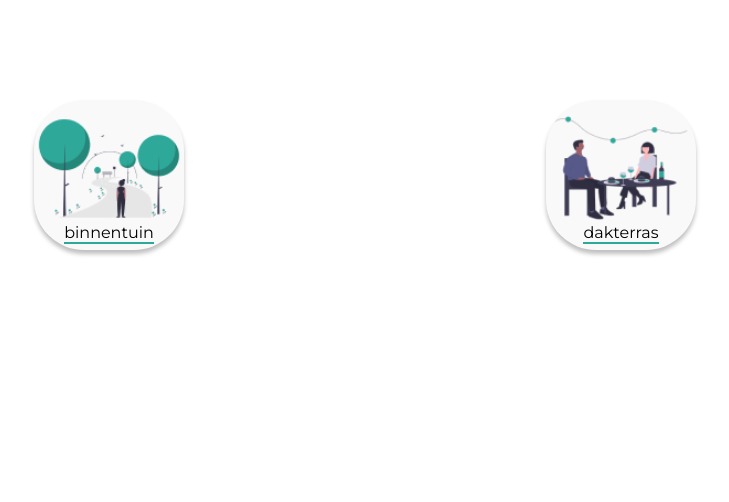
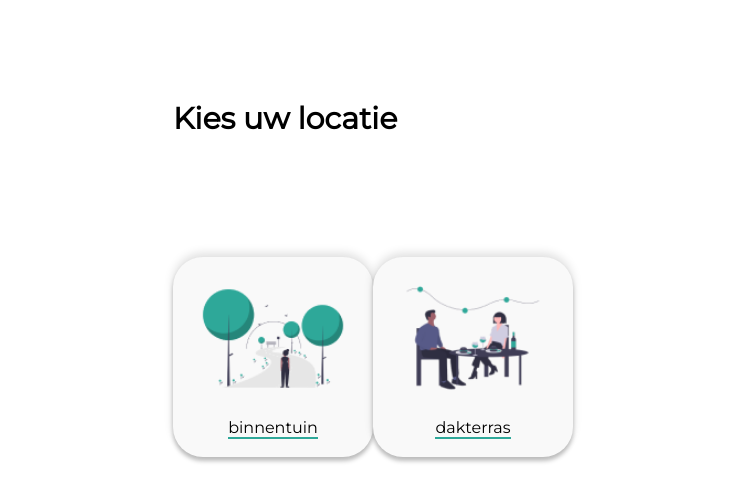
Before and after one commit to Daanp96/De-Binnentuin-Frontend, a React (Create React App) app: page / in a window 1280 px wide. Shown: the top 502 px of the page, without its empty margins (275-1004 px from the left). Built offline with nearby package versions, Linux system fonts and the light colour scheme.

Commit message:
added comments + improvements upon location selection by highlighting selected location

```diff
--- a/src/App.js
+++ b/src/App.js
@@ -29,9 +29,12 @@ class App extends React.Component {
   render(){
     return (
       <main className="main">
-        <section className="main__locationContainer">
-          <LocationButton locatie="binnentuin" onClick={this.makeApiCall}/>
-          <LocationButton locatie="dakterras" onClick={this.makeApiCall}/>
+        <section className="main__location">
+          <h2 className="main__location__text">Kies uw locatie</h2>
+          <section className="main__location__locationContainer">
+            <LocationButton locatie="binnentuin" onClick={this.makeApiCall}/>
+            <LocationButton locatie="dakterras" onClick={this.makeApiCall}/>
+          </section>
         </section>
 
         {this.tafels}
--- a/src/LocationButton.js
+++ b/src/LocationButton.js
@@ -3,20 +3,62 @@ import "./sass/LocationButton.scss"
 
 const LocationButton = (props) =>{
   let img;
-
+  //image different source depending on props.locatie for location
   if(props.locatie === "binnentuin" || props.locatie === "dakterras"){
-    img = <img className="locationButton__img" src={"./" + props.locatie + ".png"} alt={"afbeelding binnen knop om naar " + props.locatie + " te gaan"}/>
+    img = <img className="location__locationButton__img" src={"./" + props.locatie + ".png"} alt={"afbeelding binnen knop om naar " + props.locatie + " te gaan"}/>
   }
 
   const onLocatieClick = event =>{
+    //run api 1 level higher in App.js
     props.onClick(event.target.getAttribute("locatie"));
+
+    //get dropdown element
+    let dropdown = event.target.parentNode.childNodes[1];
+
+    //get all locationbuttons
+    let locationButtons = document.getElementsByClassName("location");
+    //loop through all locationButtons
+    for (let i = 0; i < locationButtons.length; i++) {
+      //if locationbutton doesnt match up with own location === other location button
+      if (locationButtons[i].childNodes[0].getAttribute("locatie") !== props.locatie) {
+        //save element to var
+        let other_dropdown = locationButtons[i].childNodes[1];
+        //only toggle other dropdown state if they dont have the same dropdown state (so it never opens both at the start)
+        if ((other_dropdown.classList.contains("location__dropdown--open") !== dropdown.classList.contains("location__dropdown--open"))) {
+          //toggle other dropdown open/closed
+          other_dropdown.classList.remove("location__dropdown--open");
+
+          //give text display none/block depending on if other dropdown is open or closed
+          if (other_dropdown.classList.contains("location__dropdown--open")) {
+            other_dropdown.childNodes[0].style.display = "block";
+          }else{
+            other_dropdown.childNodes[0].style.display = "none";
+          }
+        }
+      }
+    }
+
+    //toggle open class on selected dropdown
+    dropdown.classList.add("location__dropdown--open");
+
+    //give text display none/block depending on if dropdown is open or closed
+    if (dropdown.classList.contains("location__dropdown--open")) {
+      dropdown.childNodes[0].style.display = "block";
+    }else{
+      dropdown.childNodes[0].style.display = "none";
+    }
   }
 
   return(
-    <button className="locationButton" onClick={onLocatieClick} locatie={props.locatie}>
-      {img}
-      <p className="locationButton__text">{props.locatie}</p>
-    </button>
+    <section className="location">
+      <button className="location__locationButton" onClick={onLocatieClick} locatie={props.locatie}>
+        {img}
+        <p className="location__locationButton__text">{props.locatie}</p>
+      </button>
+      <section className="location__dropdown">
+        <p className="location__dropdown__text">geselecteerd</p>
+      </section>
+    </section>
   );
 }
 
--- a/src/sass/App.scss
+++ b/src/sass/App.scss
@@ -19,13 +19,24 @@
     z-index: 99;
   }
 
-  &__locationContainer{
-    width: 80%;
+  &__location{
+    width: 30%;
     margin: 100px auto 0;
 
+    &__text{
+      font-family: Montserrat;
+      font-size: 30px;
+    }
 
-    display: flex;
-    align-items: center;
-    justify-content: space-around;
+    &__locationContainer{
+      width: 100%;
+      height: 400px;
+      margin: 10px auto 0;
+
+
+      display: flex;
+      align-items: center;
+      justify-content: space-between;
+    }
   }
 }
--- a/src/sass/LocationButton.scss
+++ b/src/sass/LocationButton.scss
@@ -1,10 +1,14 @@
-.locationButton{
-  width: 150px;
-  height: 150px;
+.location{
+  display: block;
+  pointer-events: none;
+
+  &__locationButton{
+    width: 200px;
+    height: 200px;
 
     background-color: #F9F9F9;
-  box-shadow: 0px 4px 4px rgba(0, 0, 0, 0.25);
-  border-radius: 50px;
+    box-shadow: 0px 4px 4px rgba(0, 0, 0, 0.25), 0px -4px 10px rgba(0, 0, 0, 0.125);
+    border-radius: 30px;
 
     display: flex;
     justify-content: center;
@@ -14,6 +18,12 @@
     overflow: hidden;
     border: none;
     transition: 0.2s all;
+
+    position: relative;
+    z-index: 2;
+
+    pointer-events: all;
+    cursor: pointer;
 
     &:hover{
       transform: scale(0.975,0.975);
@@ -38,3 +48,37 @@
       pointer-events: none;
     }
   }
+
+  &__dropdown{
+    width: 180px;
+    height: 0px;
+    border-radius: 20px;
+
+    position: relative;
+    z-index: 1;
+    margin: -20px auto 0;
+
+    box-shadow: 0px 4px 10px rgba(0, 0, 0, 0.25);
+    background-color: #2EA899;
+
+    display: flex;
+    justify-content: center;
+    align-items: center;
+
+    transition: 0.5s all;
+
+    &__text{
+      margin-top: 15px;
+      font-size: 20px;
+
+      font-family: "abel", sans-serif;
+
+      display: none;
+    }
+
+    &--open{
+      height: 60px;
+    }
+  }
+
+}
```
Also changed, not shown: src/TafelCard.js (+37 -3 lines). Lines whose indentation alone changed are shown as unchanged.
